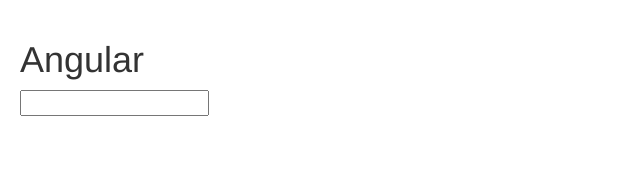
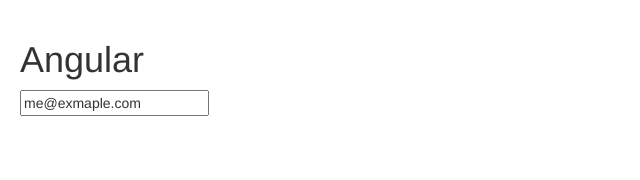
Before and after one commit to michellpine/Angular4_Udemy, an Angular app: page / in a window 1280 px wide. Shown: the top 180 px of the page, without its empty margins (0-640 px from the left). Built offline with nearby package versions, Linux system fonts and the light colour scheme.

Commit message:
two way binding

```diff
--- a/src/app/provingComponent/courses.component.ts
+++ b/src/app/provingComponent/courses.component.ts
@@ -2,25 +2,16 @@
 import { CoursesService } from '../course/courses.service';
 
 @Component({
-    // <courses> 'courses'
-    // <div class="courses"> '.courses'
-    // <div id="courses"> '#courses'
     selector: 'app-courses',
     template: `
-            <!--
-            old way
-            <input (keyup.enter)="onKepUp($event)" />
-            -->
-            <input #email (keyup.enter)="onKepUp(email.value)" />
+            <input [(ngModel)]="email" (keyup.enter)="onKeyUp()" />
             `
 })
 
 export class CoursesComponent {
-    // old way
-    // onKepUp($event) {
-    //    console.log($event.target.value);
-    // }
-    onKepUp(email) {
-            console.log(email);
+    email = "me@exmaple.com";
+
+    onKeyUp() {
+        console.log(this.email);
     }
 }
```
